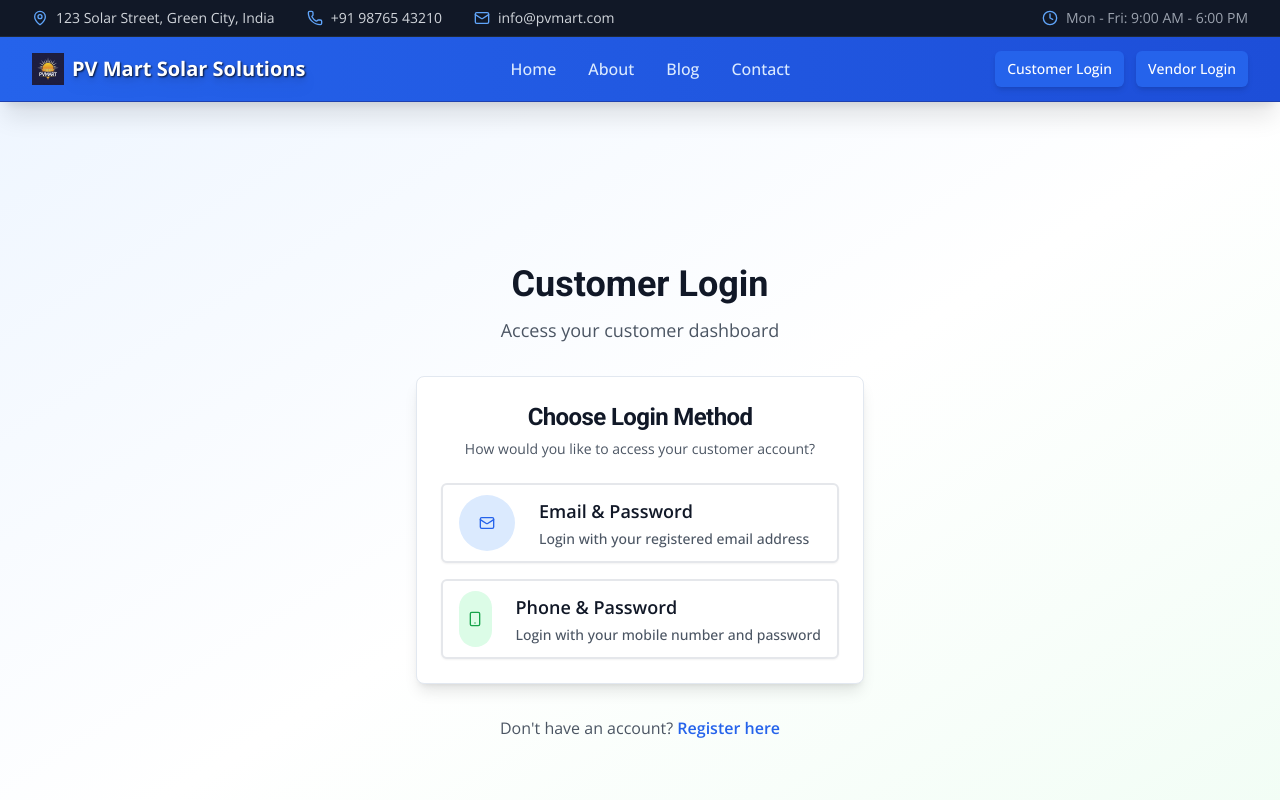
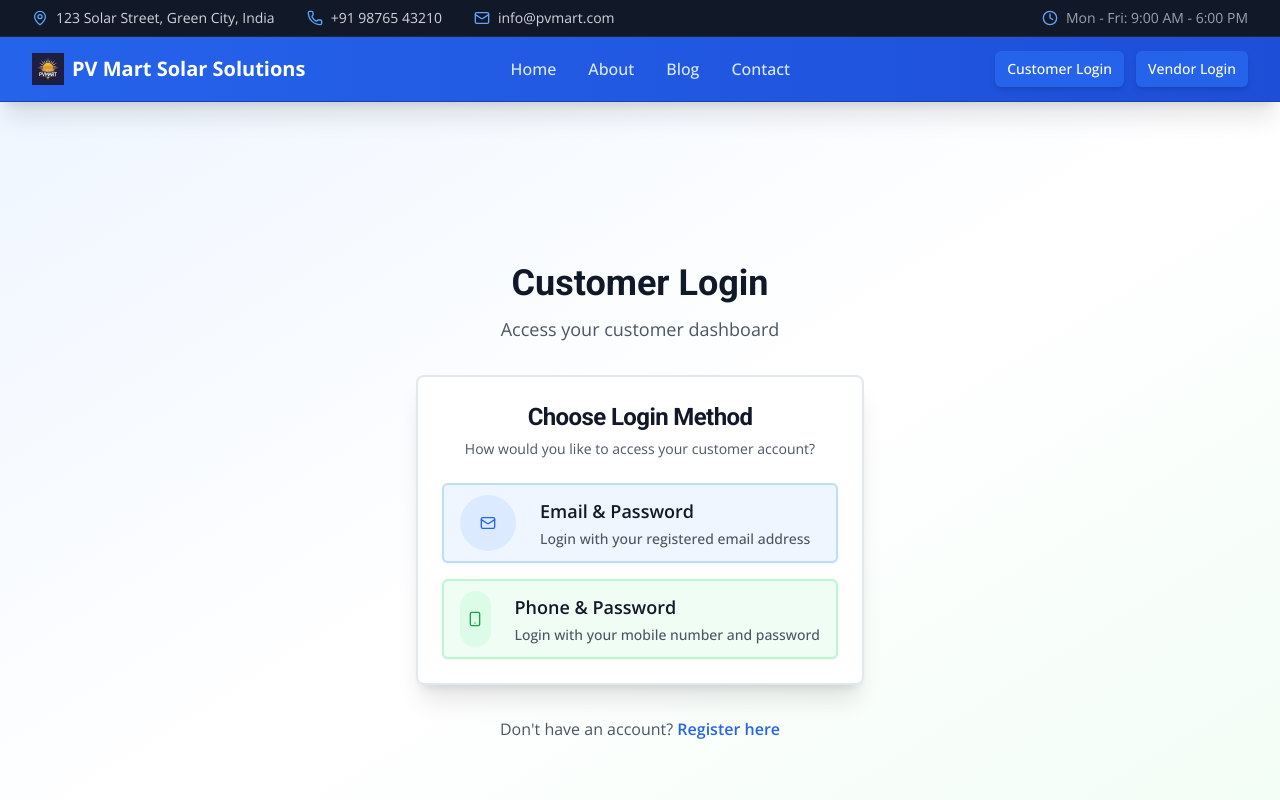
Before and after one commit to VAIBHAVwins/pv-mart-solar-hub, a React (Vite) app: page /customer/login in a window 1280 px wide. Shown: the top 800 px of the page. Built offline with nearby package versions, Linux system fonts and the light colour scheme.

Commit message:
Run database migrations
Run SQL migration scripts to apply necessary database changes.

```diff
--- a/src/components/auth/AuthMethodSelector.tsx
+++ b/src/components/auth/AuthMethodSelector.tsx
@@ -9,37 +9,60 @@ interface AuthMethodSelectorProps {
 }
 
 const AuthMethodSelector = ({ onMethodSelect, userType }: AuthMethodSelectorProps) => {
-  const typeColors = {
-    customer: {
-      primary: 'blue',
-      secondary: 'green'
-    },
-    vendor: {
-      primary: 'orange',
-      secondary: 'red'
+  const getThemeColors = () => {
+    if (userType === 'customer') {
+      return {
+        emailBg: 'bg-blue-50',
+        emailBorder: 'border-blue-200',
+        emailHoverBg: 'hover:bg-blue-100',
+        emailHoverBorder: 'hover:border-blue-300',
+        emailIconBg: 'bg-blue-100',
+        emailIconColor: 'text-blue-600',
+        phoneBg: 'bg-green-50',
+        phoneBorder: 'border-green-200',
+        phoneHoverBg: 'hover:bg-green-100',
+        phoneHoverBorder: 'hover:border-green-300',
+        phoneIconBg: 'bg-green-100',
+        phoneIconColor: 'text-green-600'
+      };
+    } else {
+      return {
+        emailBg: 'bg-orange-50',
+        emailBorder: 'border-orange-200',
+        emailHoverBg: 'hover:bg-orange-100',
+        emailHoverBorder: 'hover:border-orange-300',
+        emailIconBg: 'bg-orange-100',
+        emailIconColor: 'text-orange-600',
+        phoneBg: 'bg-red-50',
+        phoneBorder: 'border-red-200',
+        phoneHoverBg: 'hover:bg-red-100',
+        phoneHoverBorder: 'hover:border-red-300',
+        phoneIconBg: 'bg-red-100',
+        phoneIconColor: 'text-red-600'
+      };
     }
   };
 
-  const colors = typeColors[userType];
+  const colors = getThemeColors();
 
   return (
-    <Card className="w-full max-w-md mx-auto shadow-lg">
+    <Card className="w-full max-w-md mx-auto shadow-xl border-2">
       <CardHeader className="text-center pb-6">
         <CardTitle className="text-2xl font-bold text-gray-900">
           Choose Login Method
         </CardTitle>
         <CardDescription className="text-gray-600">
-          How would you like to {userType === 'customer' ? 'access your customer' : 'access your vendor'} account?
+          How would you like to access your {userType} account?
         </CardDescription>
       </CardHeader>
       <CardContent className="space-y-4 px-6 pb-6">
         <Button
           onClick={() => onMethodSelect('email')}
-          className={`w-full h-20 text-left flex items-center space-x-4 bg-white hover:bg-${colors.primary}-50 border-2 border-gray-200 hover:border-${colors.primary}-300 transition-all duration-200 shadow-sm hover:shadow-md group`}
+          className={`w-full h-20 text-left flex items-center space-x-4 ${colors.emailBg} ${colors.emailHoverBg} border-2 ${colors.emailBorder} ${colors.emailHoverBorder} transition-all duration-200 shadow-sm hover:shadow-md group text-gray-900`}
           variant="outline"
         >
-          <div className={`w-14 h-14 bg-${colors.primary}-100 rounded-full flex items-center justify-center group-hover:bg-${colors.primary}-200 transition-colors duration-200`}>
-            <Mail className={`w-7 h-7 text-${colors.primary}-600`} />
+          <div className={`w-14 h-14 ${colors.emailIconBg} rounded-full flex items-center justify-center transition-colors duration-200`}>
+            <Mail className={`w-7 h-7 ${colors.emailIconColor}`} />
           </div>
           <div className="flex-1">
             <div className="font-semibold text-gray-900 text-lg">Email & Password</div>
@@ -49,11 +72,11 @@ const AuthMethodSelector = ({ onMethodSelect, userType }: AuthMethodSelectorProp
 
         <Button
           onClick={() => onMethodSelect('phone')}
-          className={`w-full h-20 text-left flex items-center space-x-4 bg-white hover:bg-${colors.secondary}-50 border-2 border-gray-200 hover:border-${colors.secondary}-300 transition-all duration-200 shadow-sm hover:shadow-md group`}
+          className={`w-full h-20 text-left flex items-center space-x-4 ${colors.phoneBg} ${colors.phoneHoverBg} border-2 ${colors.phoneBorder} ${colors.phoneHoverBorder} transition-all duration-200 shadow-sm hover:shadow-md group text-gray-900`}
           variant="outline"
         >
-          <div className={`w-14 h-14 bg-${colors.secondary}-100 rounded-full flex items-center justify-center group-hover:bg-${colors.secondary}-200 transition-colors duration-200`}>
-            <Smartphone className={`w-7 h-7 text-${colors.secondary}-600`} />
+          <div className={`w-14 h-14 ${colors.phoneIconBg} rounded-full flex items-center justify-center transition-colors duration-200`}>
+            <Smartphone className={`w-7 h-7 ${colors.phoneIconColor}`} />
           </div>
           <div className="flex-1">
             <div className="font-semibold text-gray-900 text-lg">Phone & Password</div>
--- a/src/components/common/Logo.tsx
+++ b/src/components/common/Logo.tsx
@@ -1,5 +1,5 @@
 
-import { Link } from 'react-router-dom';
+import { Link, useLocation } from 'react-router-dom';
 
 interface LogoProps {
   className?: string;
@@ -8,6 +8,8 @@ interface LogoProps {
 }
 
 const Logo = ({ className = '', textColor = 'adaptive', size = 'md' }: LogoProps) => {
+  const location = useLocation();
+
   const sizeClasses = {
     sm: 'text-lg',
     md: 'text-xl',
@@ -15,15 +17,24 @@ const Logo = ({ className = '', textColor = 'adaptive', size = 'md' }: LogoProps
   };
 
   const getTextColorClass = () => {
-    switch (textColor) {
-      case 'white':
-        return 'text-white';
-      case 'black':
-        return 'text-black';
-      case 'adaptive':
-      default:
-        return 'text-white drop-shadow-lg [text-shadow:1px_1px_2px_rgba(0,0,0,0.8)] contrast-more:text-black contrast-more:drop-shadow-none contrast-more:[text-shadow:none]';
+    const isCustomerRoute = location.pathname.includes('/customer');
+    const isVendorRoute = location.pathname.includes('/vendor');
+
+    if (textColor === 'white') {
+      return 'text-white';
     }
+
+    if (textColor === 'black') {
+      return 'text-black';
+    }
+
+    // Adaptive mode - check route-based background
+    if (isCustomerRoute || isVendorRoute) {
+      return 'text-white';
+    }
+
+    // Default homepage/other pages
+    return 'text-gray-900';
   };
 
   return (
--- a/src/pages/customer/Login.tsx
+++ b/src/pages/customer/Login.tsx
@@ -45,7 +45,7 @@ const CustomerLogin = () => {
               <Button
                 onClick={handleBackToSelection}
                 variant="ghost"
-                className="mb-4 text-blue-600 hover:text-blue-800 hover:bg-blue-50"
+                className="mb-4 text-blue-600 hover:text-blue-800 hover:bg-blue-50 font-medium"
               >
                 <ArrowLeft className="w-4 h-4 mr-2" />
                 Back to method selection
@@ -59,7 +59,7 @@ const CustomerLogin = () => {
               <Button
                 onClick={handleBackToSelection}
                 variant="ghost"
-                className="mb-4 text-green-600 hover:text-green-800 hover:bg-green-50"
+                className="mb-4 text-green-600 hover:text-green-800 hover:bg-green-50 font-medium"
               >
                 <ArrowLeft className="w-4 h-4 mr-2" />
                 Back to method selection
--- a/src/pages/vendor/Login.tsx
+++ b/src/pages/vendor/Login.tsx
@@ -45,7 +45,7 @@ const VendorLogin = () => {
               <Button
                 onClick={handleBackToSelection}
                 variant="ghost"
-                className="mb-4 text-orange-600 hover:text-orange-800 hover:bg-orange-50"
+                className="mb-4 text-orange-600 hover:text-orange-800 hover:bg-orange-50 font-medium"
               >
                 <ArrowLeft className="w-4 h-4 mr-2" />
                 Back to method selection
@@ -59,7 +59,7 @@ const VendorLogin = () => {
               <Button
                 onClick={handleBackToSelection}
                 variant="ghost"
-                className="mb-4 text-red-600 hover:text-red-800 hover:bg-red-50"
+                className="mb-4 text-red-600 hover:text-red-800 hover:bg-red-50 font-medium"
               >
                 <ArrowLeft className="w-4 h-4 mr-2" />
                 Back to method selection
```
Also changed, not shown: src/components/auth/PhonePasswordAuth.tsx (+39 -21 lines).
